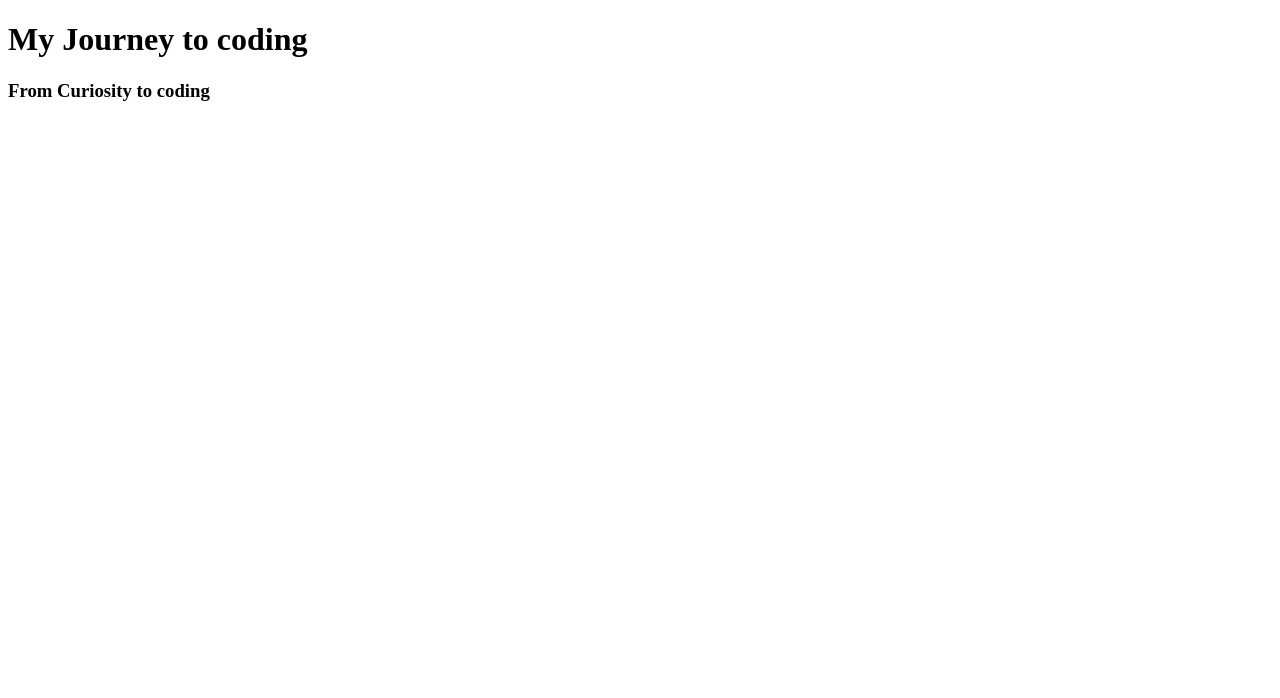
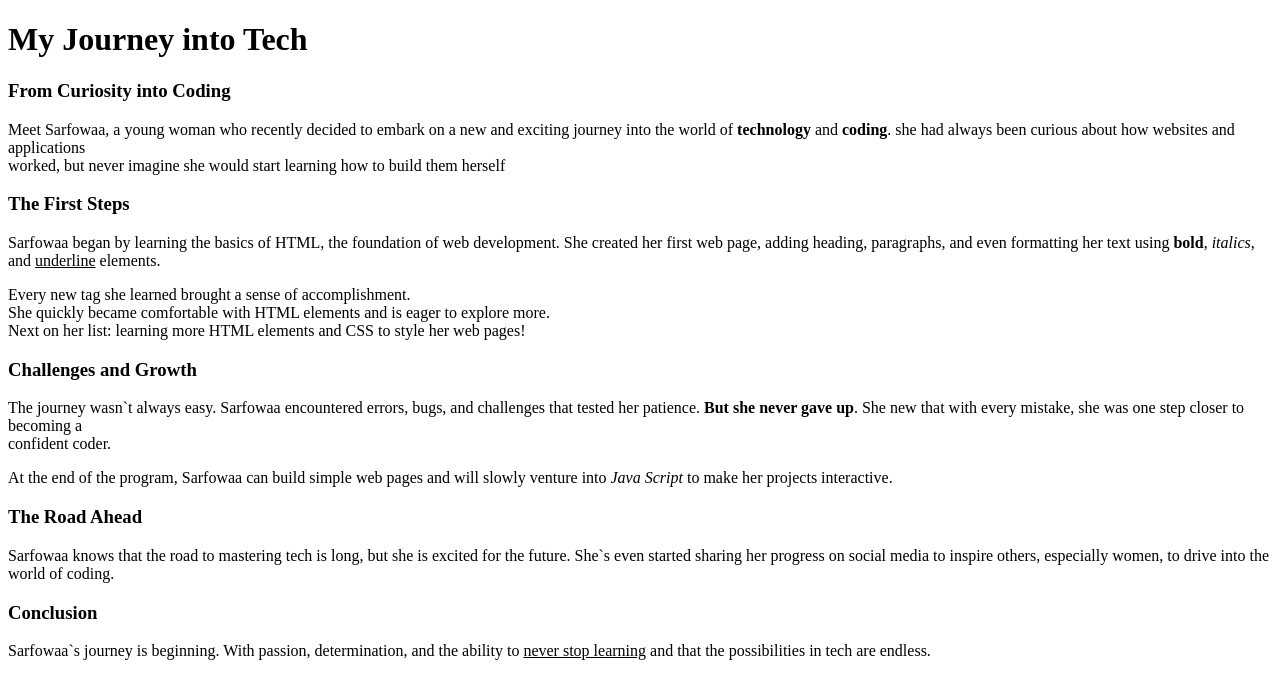
Before and after one commit to sarfowaa-399/TECH4GIRLS_Homework1, a plain HTML site: page index.html in a window 1280 px wide. Drawn offline with Linux system fonts and the light colour scheme.

Commit message:
First Commit

```diff
--- a/index.html
+++ b/index.html
@@ -3,10 +3,21 @@
 <head>
     <meta charset="UTF-8">
     <meta name="viewport" content="width=device-width, initial-scale=1.0">
-    <title>Document</title>
+    <title>TECH4GIRLS</title>
 </head>
 <body>
-<h1>My Journey to coding</h1>
-<h3>From Curiosity to coding</h3>
+ <h1>My Journey into Tech</h1>
+    <h3>From Curiosity into Coding</h3>
+    <p>Meet Sarfowaa, a young woman who recently decided to embark on a new and exciting journey into the world of <b>technology</b> and <b>coding</b>. she had always been curious about how websites and applications <br> worked, but never imagine she would start learning how to build them herself</p>
+    <h3>The First Steps</h3>
+    <p>Sarfowaa began by learning the basics of HTML, the foundation of web development. She created her first web page, adding heading, paragraphs, and even formatting her text using <b>bold</b>, <i>italics</i>, <br> and <u>underline</u> elements.</p>
+    <p>Every new tag she learned brought a sense of accomplishment. <br> She quickly became comfortable with HTML elements and is eager to explore more. <br> Next on her list: learning more HTML elements and CSS to style her web pages!</p>
+    <h3>Challenges and Growth</h3>
+    <p>The journey wasn`t always easy. Sarfowaa encountered errors, bugs, and challenges that tested her patience. <b>But she never gave up</b>. She new that with every mistake, she was one step closer to becoming a <br>confident coder.</p>
+    <p>At the end of the program, Sarfowaa can build simple web pages and will slowly venture into <i>Java Script</i> to make her projects interactive. </p>
+    <h3>The Road Ahead</h3>
+    <p>Sarfowaa knows that the road to mastering tech is long, but she is excited for the future. She`s even started sharing her progress on social media to inspire others, especially women, to drive into the world of coding.</p>
+    <h3>Conclusion</h3>
+    <p>Sarfowaa`s journey is beginning. With passion, determination, and the ability to <u>never stop learning</u> and that the possibilities in tech are endless.</p>
 </body>
 </html>
```
